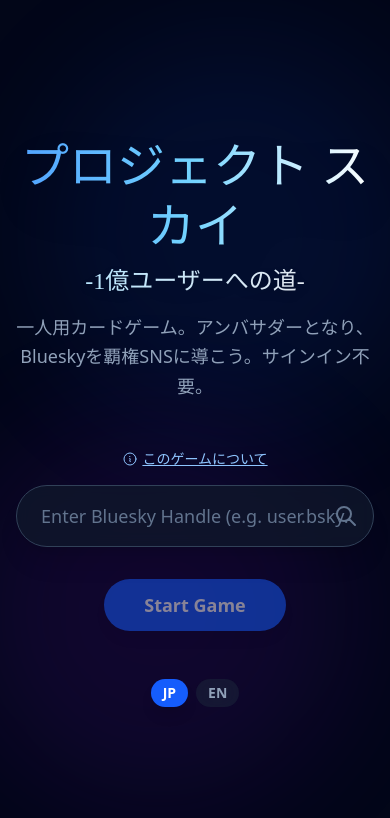
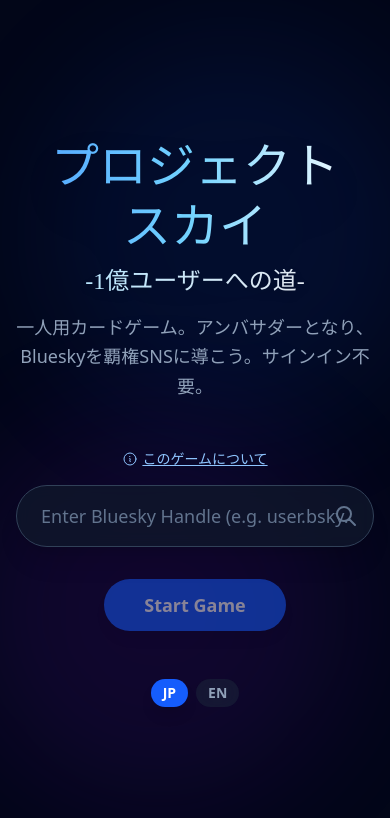
Before and after one commit to suibari/bsky_ProjectSky, a SvelteKit app: page / in a window 390 px wide. Shown: the top 818 px of the page. Built offline with nearby package versions, Linux system fonts and the light colour scheme; a web font is replaced by a local one; what @atproto/api would draw is missing.

Commit message:
タイトルの途中改行を抑制

```diff
--- a/src/routes/+page.svelte
+++ b/src/routes/+page.svelte
@@ -198,7 +198,7 @@
         <div class="mb-4">
           <div class="flex flex-col items-center">
             <h1
-              class="text-5xl md:text-6xl font-title text-transparent bg-clip-text bg-gradient-to-r from-blue-400 via-sky-300 to-white drop-shadow-2xl leading-tight"
+              class="text-5xl md:text-6xl font-title text-transparent bg-clip-text bg-gradient-to-r from-blue-400 via-sky-300 to-white drop-shadow-2xl leading-tight break-keep"
             >
               {$t("titleMain")}
             </h1>
```
